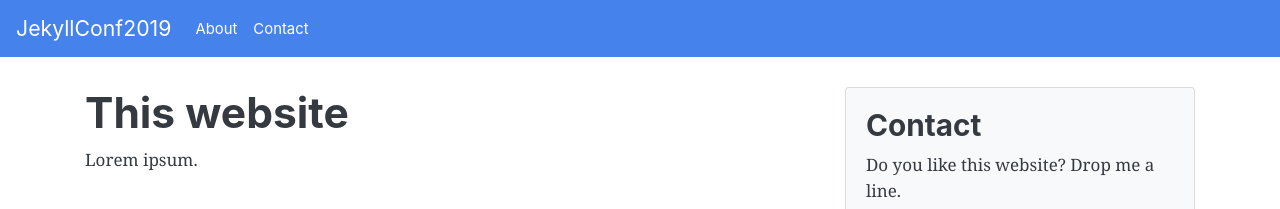
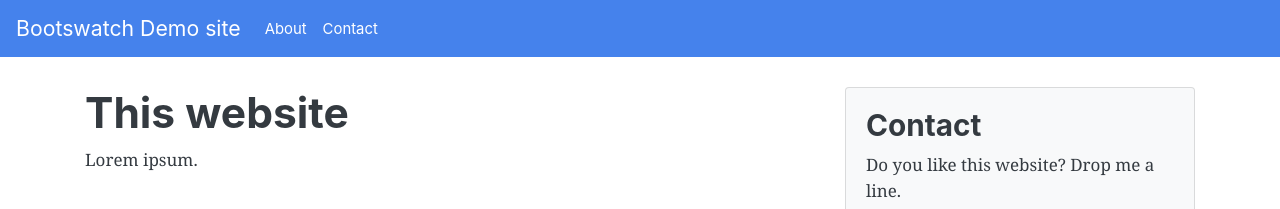
Before and after one commit to Ikass/bootswatch-demo, a Jekyll site: the page built from index.md, in a window 1280 px wide. Shown: the top 209 px of the page. Built offline with Jekyll 4.4.1, drawn with Linux system fonts in a browser that asks for light colours; our own code applies the rules of GitHub Pages for plain Markdown files.

Commit message:
Update header.html

```diff
--- a/_includes/header.html
+++ b/_includes/header.html
@@ -1,7 +1,7 @@
 
 <nav class="navbar navbar-dark navbar-expand-lg bg-primary">
   <!-- Navbar content -->
-  <a class="navbar-brand" href="{{ site.baseurl }}/">JekyllConf2019</a>
+  <a class="navbar-brand" href="{{ site.baseurl }}/">Bootswatch Demo site</a>
   <button class="navbar-toggler" type="button" data-toggle="collapse" data-target="#navbarNavAltMarkup" aria-controls="navbarNavAltMarkup" aria-expanded="false" aria-label="Toggle navigation">
     <span class="navbar-toggler-icon"></span>
   </button>
```
